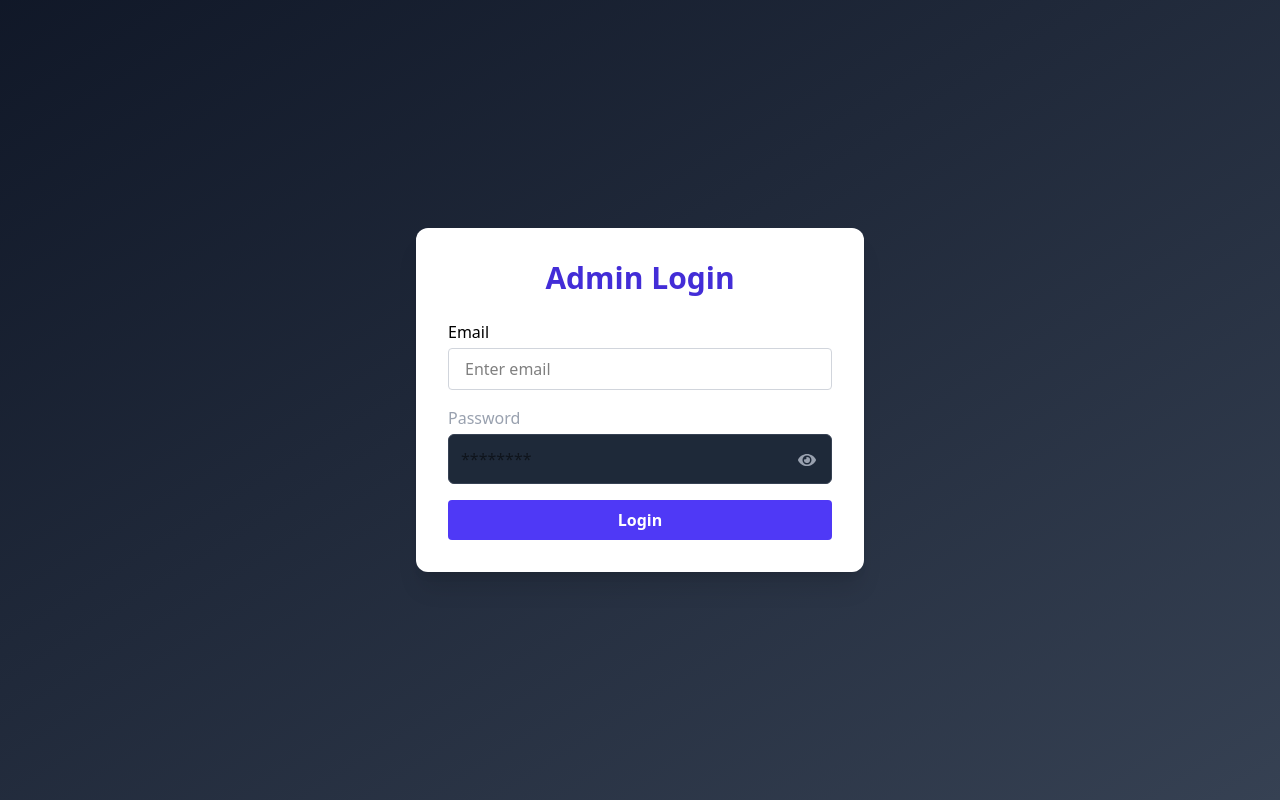
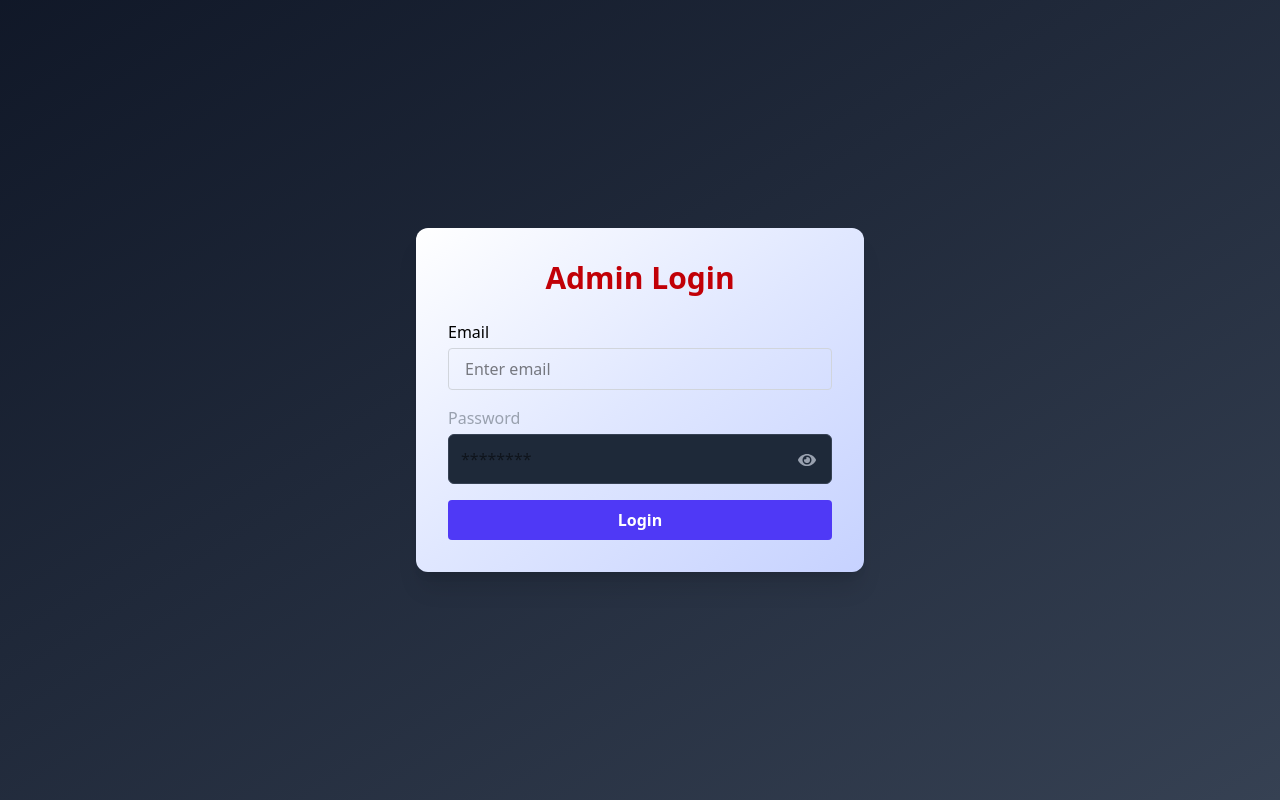
Before and after one commit to durgvijay2345/course-selling-app, a React (Vite) app in the folder frontend/: page /admin/login in a window 1280 px wide. Built offline with nearby package versions, Linux system fonts and the light colour scheme; no server answers.

Commit message:
Updated Admin Dashboard and Login components

```diff
--- a/frontend/src/components/Admin/AdminDashboard.jsx
+++ b/frontend/src/components/Admin/AdminDashboard.jsx
@@ -43,7 +43,7 @@ function AdminDashboard() {
 
 
       {/* Sidebar */}
-      <div className="w-full md:w-64 bg-gray-100 p-5 flex flex-col items-center relative">
+      <div className="w-full md:w-64 bg-gray-300 p-5 flex flex-col items-center relative">
         {/* Avatar & Profile Toggle */}
         <button onClick={() => setShowProfile(!showProfile)} className="mb-4">
           {admin?.avatar ? (
@@ -124,7 +124,7 @@ function AdminDashboard() {
 
       {/* Main Content */}
       <div className="flex-1 flex items-center justify-center px-4 py-10">
-        <div className="bg-white rounded-xl shadow-xl p-8 text-center max-w-xl w-full">
+        <div className="bg-gray-400 rounded-xl shadow-xl p-8 text-center max-w-xl w-full">
           <h1 className="text-3xl md:text-4xl font-bold text-blue-700 mb-4">
             Welcome Back, Admin!
           </h1>
--- a/frontend/src/components/Admin/AdminLogin.jsx
+++ b/frontend/src/components/Admin/AdminLogin.jsx
@@ -54,8 +54,9 @@ function AdminLogin() {
 
   return (
     <div className="flex justify-center items-center min-h-screen bg-gradient-to-br from-gray-900 to-gray-700 px-4">
-      <div className="w-full max-w-md bg-white shadow-xl rounded-xl p-8">
-        <h2 className="text-3xl font-bold text-center text-indigo-700 mb-6">
+     <div className="w-full max-w-md bg-gradient-to-br from-white via-indigo-100 to-indigo-200 shadow-xl rounded-xl p-8">
+
+        <h2 className="text-3xl font-bold text-center text-red-700 mb-6">
           Admin Login
         </h2>
 
```
